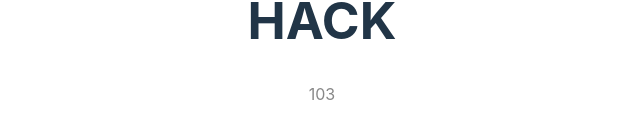
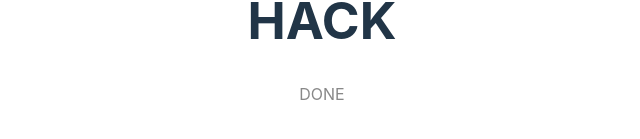
Before and after one commit to badong3521/hi-hand2, a React (Vite) app: page / in a window 1280 px wide. Shown: the part 435-574 px from the top of the page, without its empty margins (318-958 px from the left). Built offline with nearby package versions, Linux system fonts and the light colour scheme.

Commit message:
done setup latter

```diff
--- a/src/App.tsx
+++ b/src/App.tsx
@@ -25,7 +25,7 @@
           Edit <code>src/App.tsx</code> and save to
         </p>
       </div> */}
-      <p className="read-the-docs">103</p>
+      <p className="read-the-docs">DONE</p>
     </>
   );
 }
```
